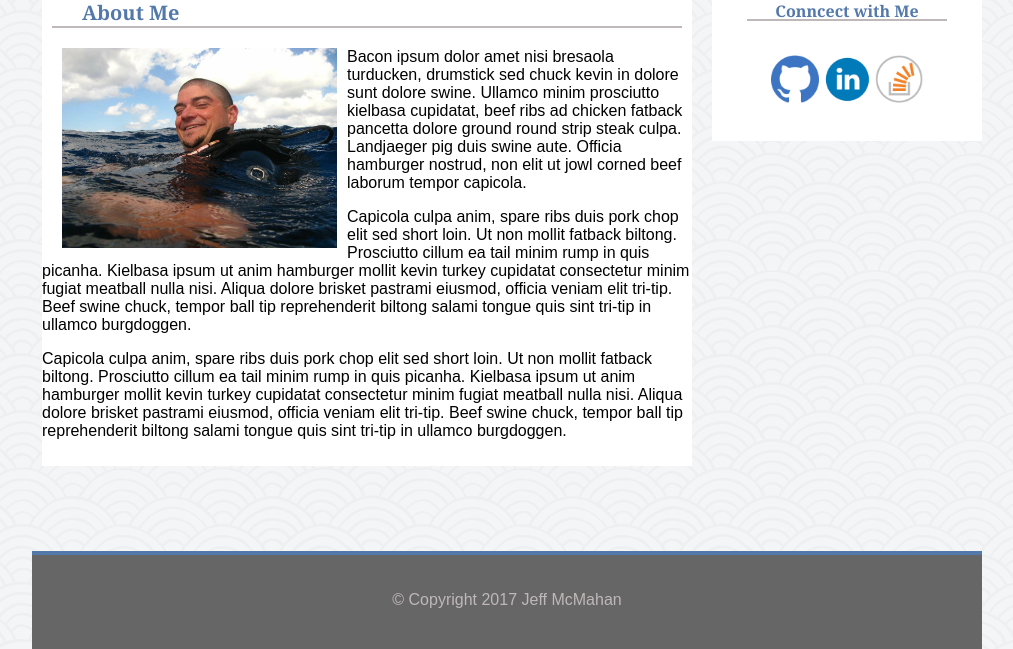
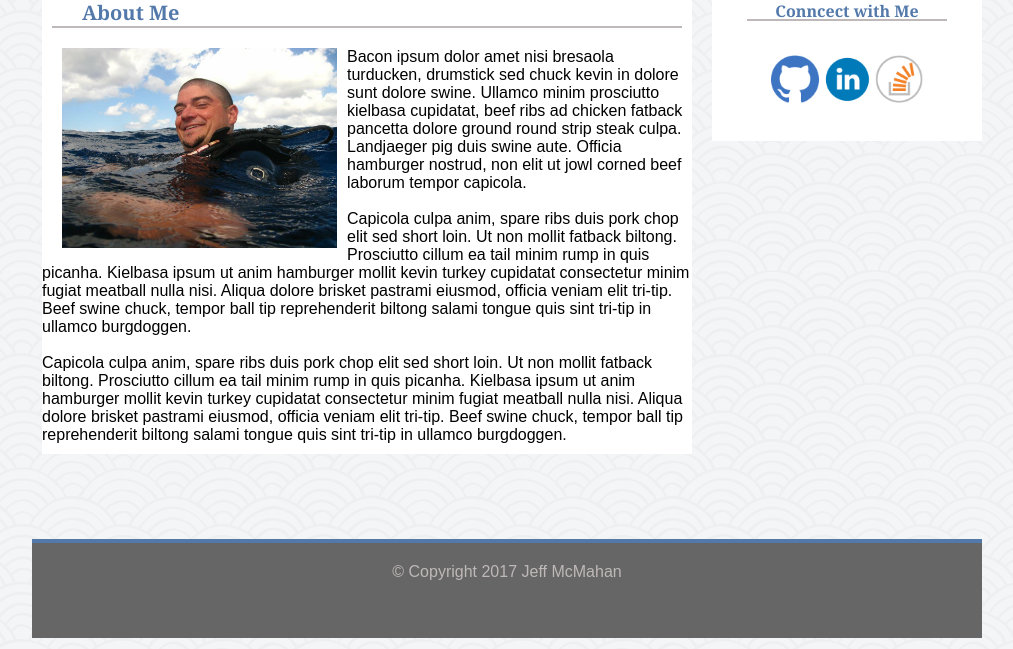
Before and after one commit to jjm552/Basic-Portfolio, a PHP site: page / in a window 1280 px wide. Shown: the part 131-780 px from the top of the page, without its empty margins (128-1141 px from the left). Run offline with PHP 8.4, Linux system fonts and the light colour scheme.

Commit message:
modified index.css to format for addition of reset.css

```diff
--- a/assets/css/style.css
+++ b/assets/css/style.css
@@ -1,4 +1,5 @@
 body{
+	line-height: normal;
 	background-color: #ffffff;
 	margin: 0 auto ;
 	width: 960px;
@@ -19,7 +20,7 @@ h1{
 	float: left;
 	padding: 10px 10px 10px 10px;
 	margin:30px 0px 0px 5%;
-	font-family: 'georgia', Times, Times New Roman, serif;
+	font-family:'georgia', Times, Times New Roman, serif;
 }
 
 h2{
@@ -48,6 +49,9 @@ h3{
 
 h4{
 	font-family: 'Georgia', Times, Times New Roman, serif;
+	margin: 21px 0 21px 0;
+	text-align: center;
+
 }
 
 p{
--- a/index.html
+++ b/index.html
@@ -3,7 +3,7 @@
 <head>
 	<meta charset="UTF-8">
 	<title>Jeff McMahan - About</title>
-	<!--<link rel="stylesheet" type="text/css" href="assets/css/reset.css">-->
+	<link rel="stylesheet" type="text/css" href="assets/css/reset.css">
 	<link rel="stylesheet" type="text/css" href="assets/css/style.css">
 </head>
 
@@ -28,10 +28,10 @@
 
 			<p>
 				Bacon ipsum dolor amet nisi bresaola turducken, drumstick sed chuck kevin in dolore sunt dolore swine. Ullamco minim prosciutto kielbasa cupidatat, beef ribs ad chicken fatback pancetta dolore ground round strip steak culpa. Landjaeger pig duis swine aute. Officia hamburger nostrud, non elit ut jowl corned beef laborum tempor capicola.
-			</p>
+			</p><br>
 			<p>
 				Capicola culpa anim, spare ribs duis pork chop elit sed short loin. Ut non mollit fatback biltong. Prosciutto cillum ea tail minim rump in quis picanha. Kielbasa ipsum ut anim hamburger mollit kevin turkey cupidatat consectetur minim fugiat meatball nulla nisi. Aliqua dolore brisket pastrami eiusmod, officia veniam elit tri-tip. Beef swine chuck, tempor ball tip reprehenderit biltong salami tongue quis sint tri-tip in ullamco burgdoggen.
-			</p>
+			</p><br>
 			<p>
 				Capicola culpa anim, spare ribs duis pork chop elit sed short loin. Ut non mollit fatback biltong. Prosciutto cillum ea tail minim rump in quis picanha. Kielbasa ipsum ut anim hamburger mollit kevin turkey cupidatat consectetur minim fugiat meatball nulla nisi. Aliqua dolore brisket pastrami eiusmod, officia veniam elit tri-tip. Beef swine chuck, tempor ball tip reprehenderit biltong salami tongue quis sint tri-tip in ullamco burgdoggen.
 			</p>
```
